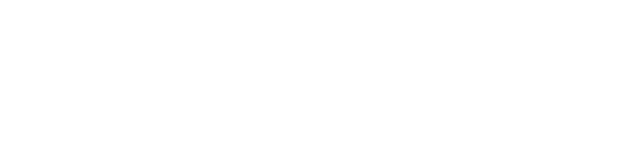
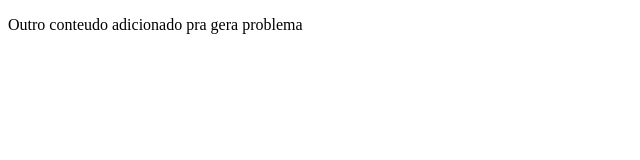
Before and after one commit to brunoSS07/gama-no-github, a plain HTML site: page index.html in a window 1280 px wide. Shown: the whole page, without its empty margins (0-640 px from the left). Drawn offline with Linux system fonts and the light colour scheme.

Commit message:
Outro commit porem dessa vez na master

```diff
--- a/index.html
+++ b/index.html
@@ -7,6 +7,6 @@
     <title>Minha pagina html</title>
 </head>
 <body>
-
+    <p>Outro conteudo adicionado pra gera problema</p>
 </body>
 </html>
```
